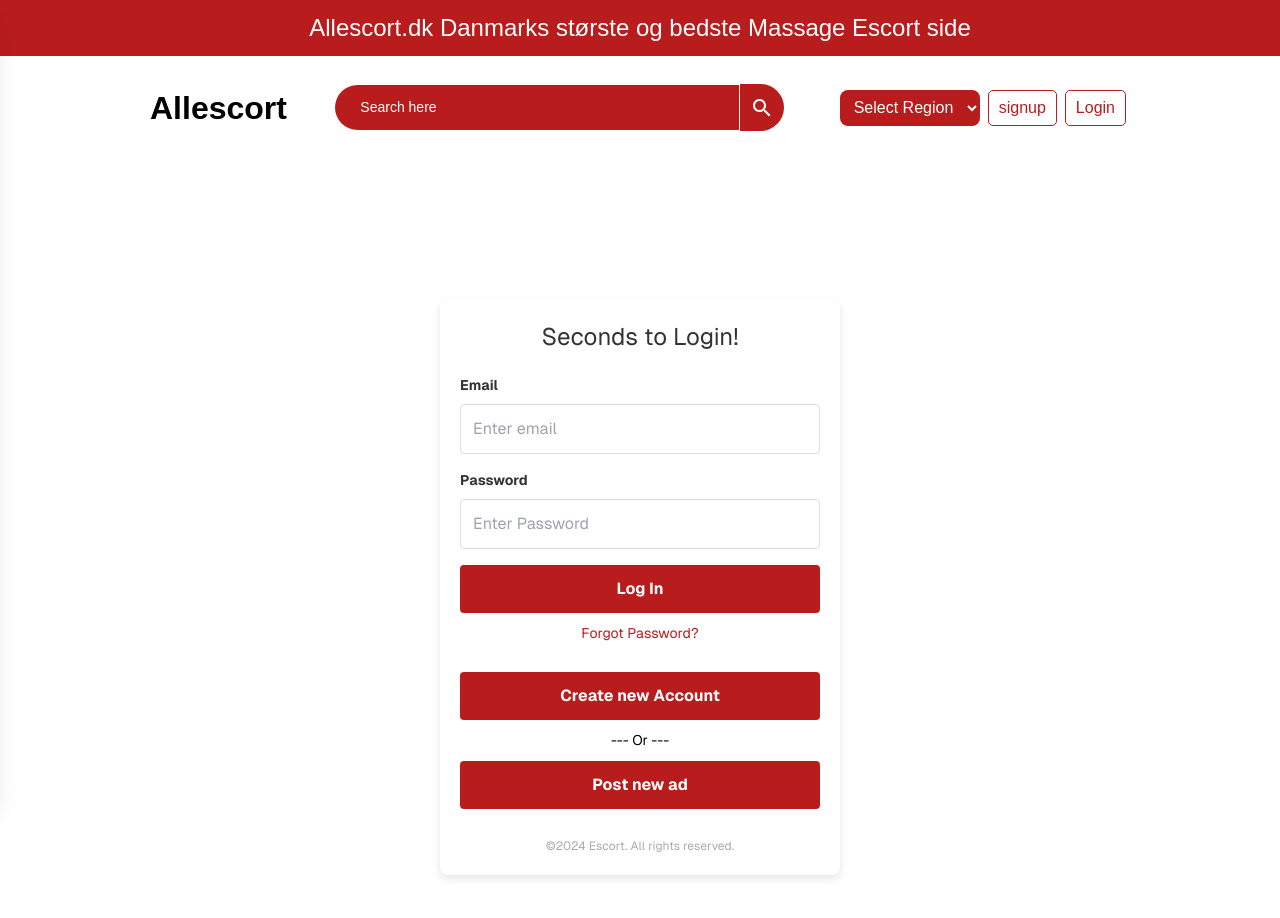
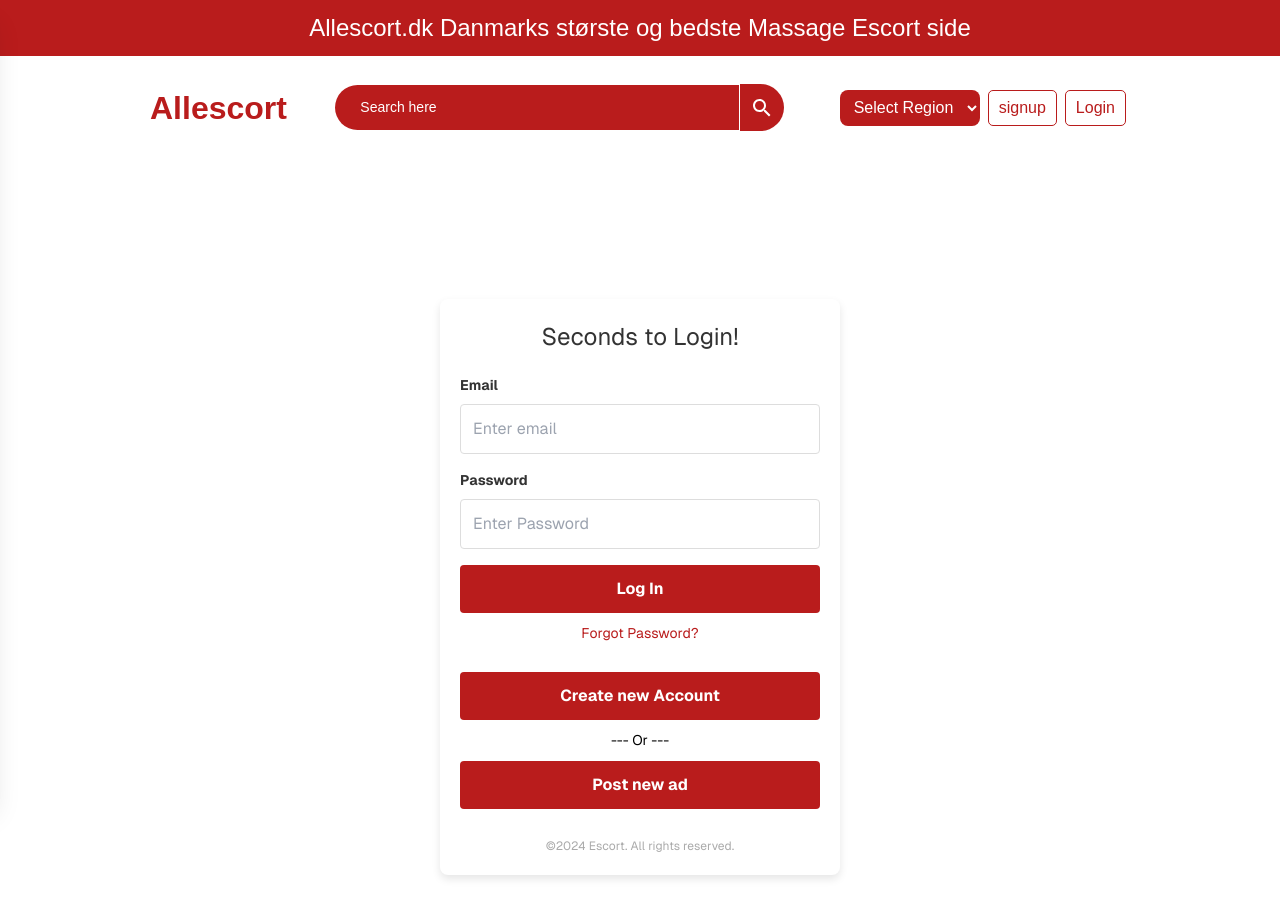
Before and after one commit to ricardo-applepie/allescort, a Next.js app: page /login in a window 1280 px wide. Shown: the top 918 px of the page. Built offline with nearby package versions, Linux system fonts and the light colour scheme; no server answers.

Commit message:
added search functionality

```diff
--- a/src/app/components/navbar/navbar.scss
+++ b/src/app/components/navbar/navbar.scss
@@ -12,7 +12,7 @@
     }
   }
   &__link {
-    color: $black;
+    color: $primary;
     font-size: 2rem;
     @media screen and (min-width: 768px) {
       font-size: 2rem;
```
